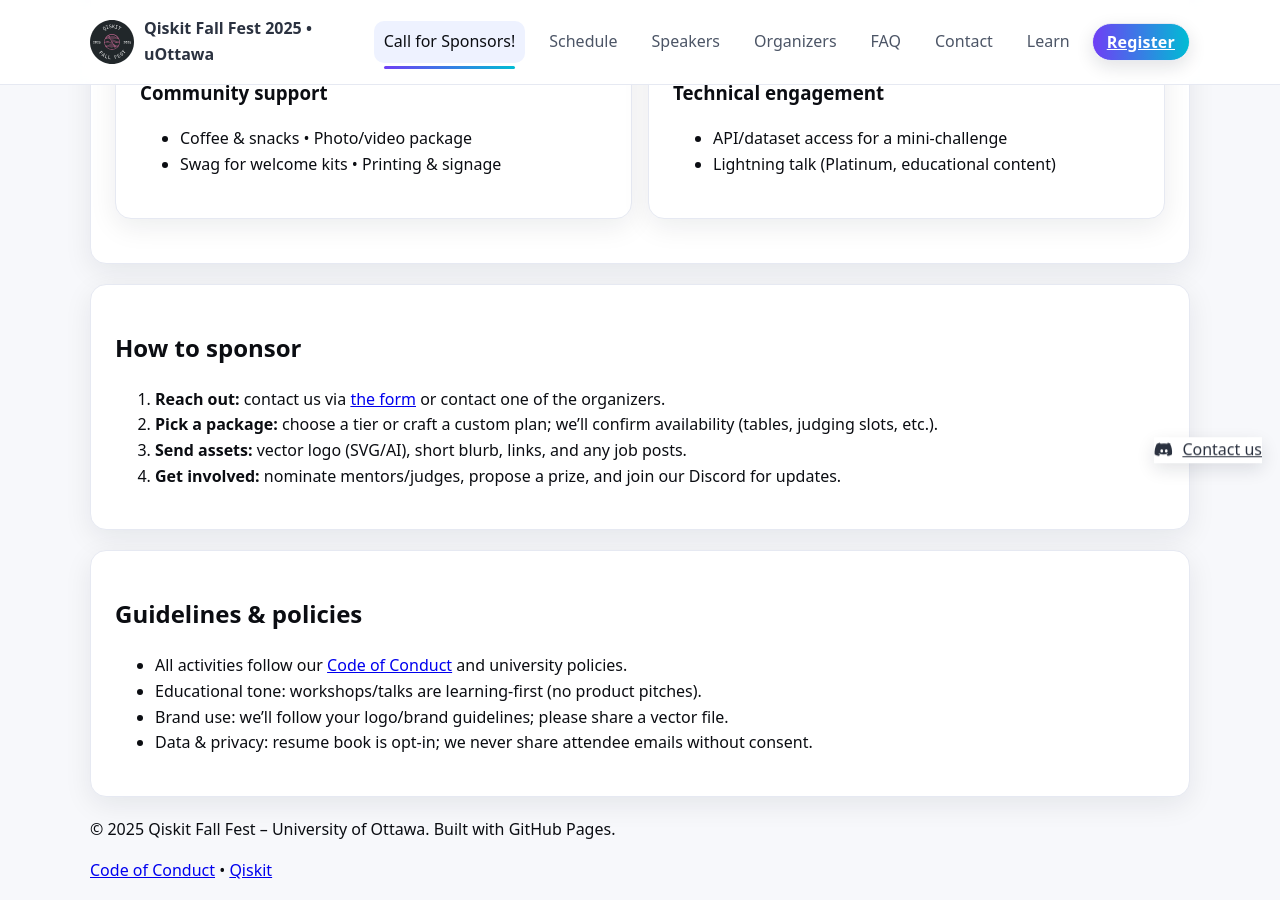
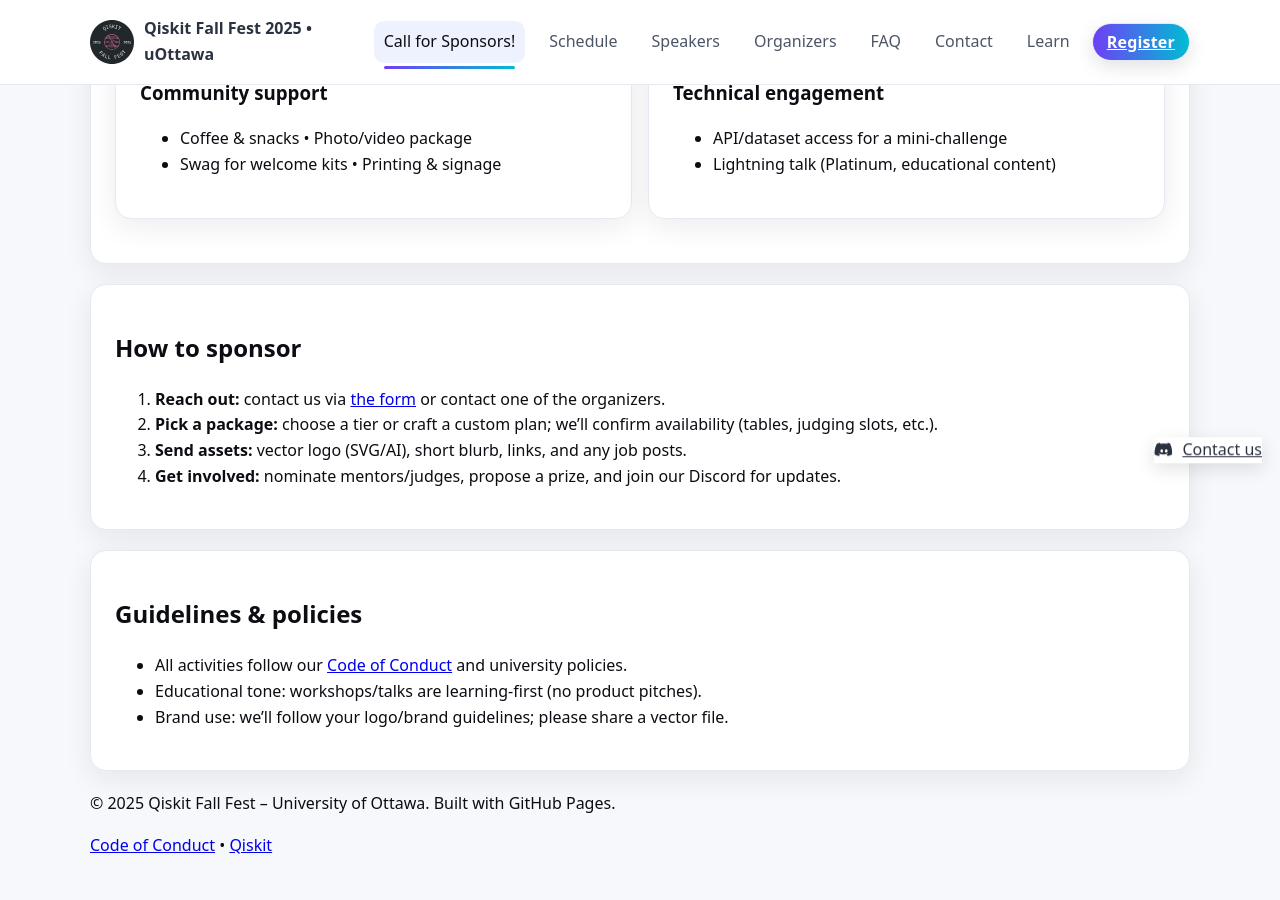
Before and after one commit to utkarshh-singh/fall-fest-2025-website, a Jekyll site: the page built from sponshorship.md, in a window 1280 px wide and 900 px high, scrolled down 2366 px. Built offline with Jekyll 4.4.1, drawn with Linux system fonts in a browser that asks for light colours; after the commit the page ends 3240 px from its top, so only the background shows below that.

Commit message:
Update sponshorship.md

```diff
--- a/sponshorship.md
+++ b/sponshorship.md
@@ -175,7 +175,7 @@
       <li>All activities follow our <a href="{{ '/code-of-conduct/' | relative_url }}">Code of Conduct</a> and university policies.</li>
       <li>Educational tone: workshops/talks are learning-first (no product pitches).</li>
       <li>Brand use: we’ll follow your logo/brand guidelines; please share a vector file.</li>
-      <li>Data & privacy: resume book is opt-in; we never share attendee emails without consent.</li>
+<!--       <li>Data & privacy: resume book is opt-in; we never share attendee emails without consent.</li> -->
     </ul>
   </section>
 
```
